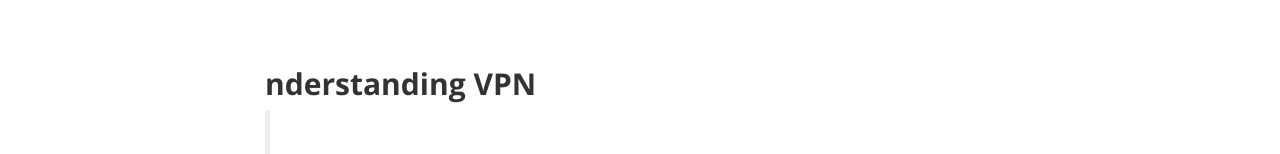
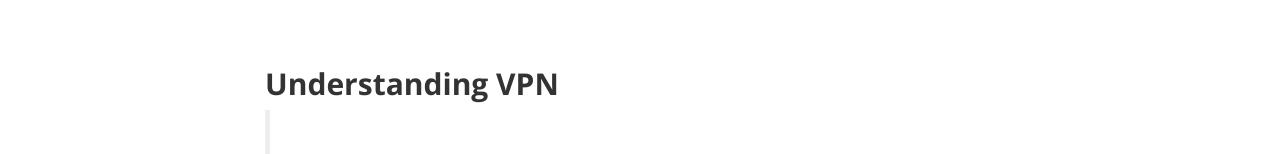
Before and after one commit to yangmiao-123/theprivacyguide, a plain HTML site: page tutorials/understanding-vpns.html in a window 1280 px wide. Shown: the part 490-644 px from the top of the page. Drawn offline with Linux system fonts and the light colour scheme.

Commit message:
Update understanding-vpns.html

```diff
--- a/tutorials/understanding-vpns.html
+++ b/tutorials/understanding-vpns.html
@@ -112,7 +112,7 @@
         <div class="container">
             <div class="row">
                 <div class="col-lg-8 col-lg-offset-2 col-md-10 col-md-offset-1">
-<h2><strong><b>nderstanding VPN</b></strong></h2>
+<h2><strong><b>Understanding VPN</b></strong></h2>
 
 <blockquote><p>The number of people using a VPN while on the internet has significantly increased over time. For those not aware, VPN stands for <a href="https://www.cisco.com/c/en/us/products/security/vpn-endpoint-security-clients/what-is-vpn.html"><u>Virtual Private Network</u></a>. VPN offers an easy and effective solution if you are looking for freedom, privacy, and more security. </p></blockquote>
 
```
